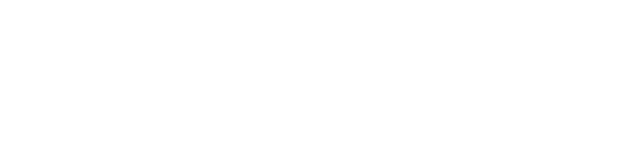
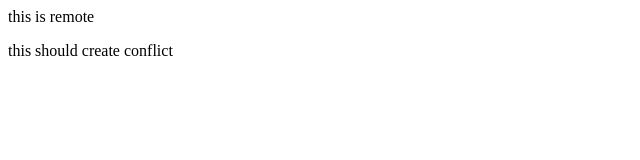
Before and after one commit to ahsan131-hub/demo3, a plain HTML site: page index.html in a window 1280 px wide. Shown: the whole page, without its empty margins (0-640 px from the left). Drawn offline with Linux system fonts and the light colour scheme.

Commit message:
remoter changes

```diff
--- a/index.html
+++ b/index.html
@@ -6,7 +6,8 @@
 		</title>
 	</header>
 	<body>
-
+		<p>this is remote </p>
+		<p>this should create conflict </p>
 	</body>
 
 
```
